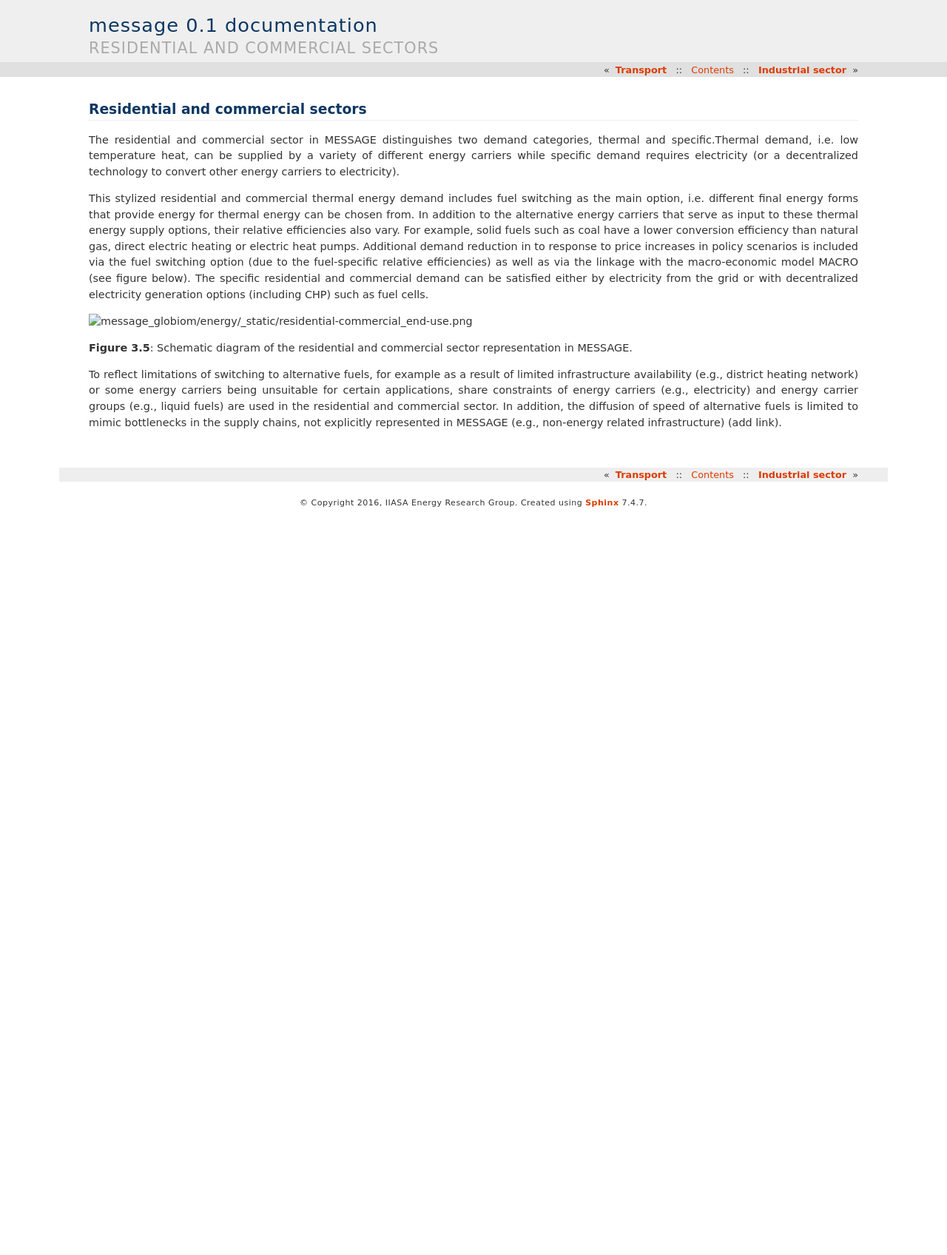
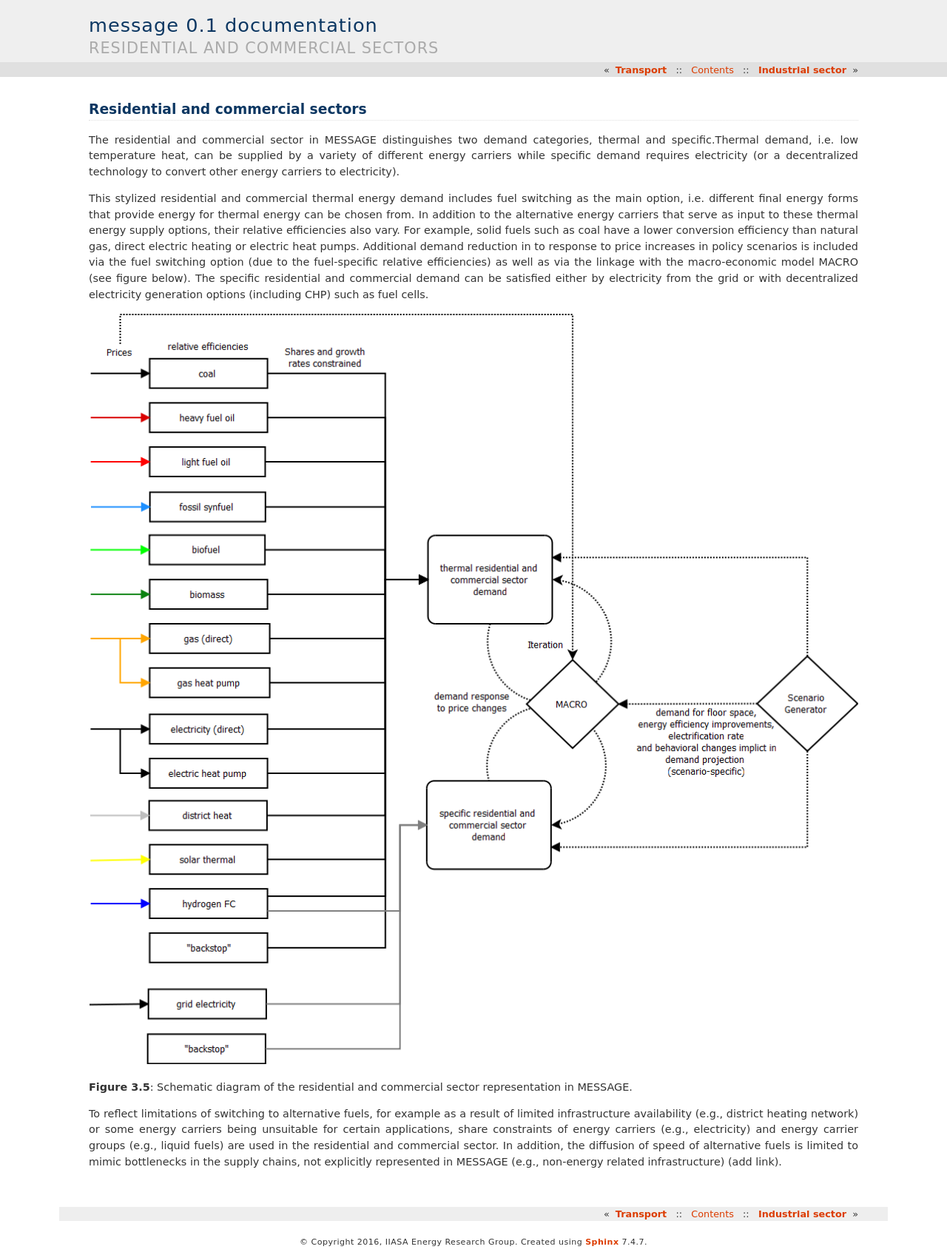
Before and after one commit to yiyi1991/message-ix-models, a Sphinx documentation site: the page built from doc/global/source/message_globiom/energy/resid_commerc.rst, in a window 1280 px wide. Shown: the whole page at 74% size. Built offline with Sphinx 7.4.7, drawn with Linux system fonts in a browser that asks for light colours; before the commit the page ends 900 px from its top, so only the background shows below that.

Commit message:
Update resid_commerc.rst

```diff
--- a/doc/global/source/message_globiom/energy/resid_commerc.rst
+++ b/doc/global/source/message_globiom/energy/resid_commerc.rst
@@ -6,7 +6,7 @@ The residential and commercial sector in MESSAGE distinguishes two demand catego
 
 This stylized residential and commercial thermal energy demand includes fuel switching as the main option, i.e. different final energy forms that provide energy for thermal energy can be chosen from. In addition to the alternative energy carriers that serve as input to these thermal energy supply options, their relative efficiencies also vary. For example, solid fuels such as coal have a lower conversion efficiency than natural gas, direct electric heating or electric heat pumps. Additional demand reduction in to response to price increases in policy scenarios is included via the fuel switching option (due to the fuel-specific relative efficiencies) as well as via the linkage with the macro-economic model MACRO (see figure below). The specific residential and commercial demand can be satisfied either by electricity from the grid or with decentralized electricity generation options (including CHP) such as fuel cells.
 
-.. image:: _static/residential-commercial_end-use.png
+.. image:: /_static/residential-commercial_end-use.png
 
 **Figure 3.5**: Schematic diagram of the residential and commercial sector representation in MESSAGE.
 
```
